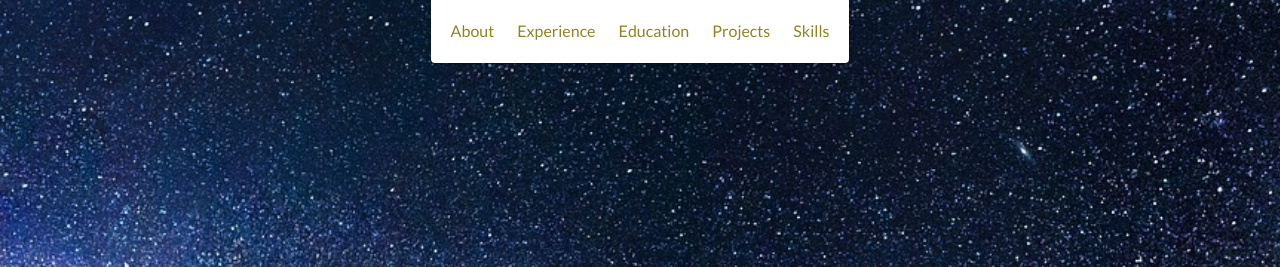
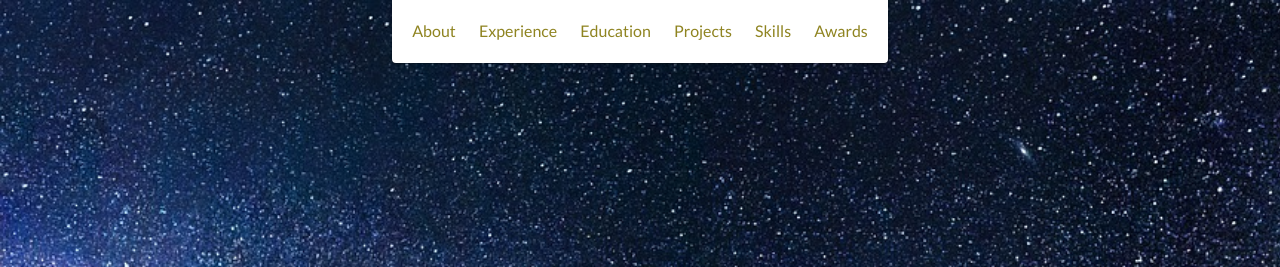
Before and after one commit to AkshatJain1/akshatjain1.github.io, a website: page index.html in a window 1280 px wide. Shown: the top 267 px of the page. Drawn offline with nearby package versions, Linux system fonts and the light colour scheme.

Commit message:
added awards to the header block

```diff
--- a/index.html
+++ b/index.html
@@ -39,9 +39,9 @@
             <li>
                 <a href="#skills">Skills</a>
             </li>
-            <!-- <li>
-                <a href="#contact">Contact</a>
-            </li> -->
+            <li>
+                <a href="#contact">Awards</a>
+            </li>
         </ul>
     </header>
     <!-- End header -->
@@ -524,7 +524,7 @@
         </ul>
     </div>
 
-    <div class="optional-section background-alt">
+    <div class="optional-section background-alt" id="awards">
       <h2 class="heading">Honors & Awards</h2>
 
       <div class="optional-section-block">
```
